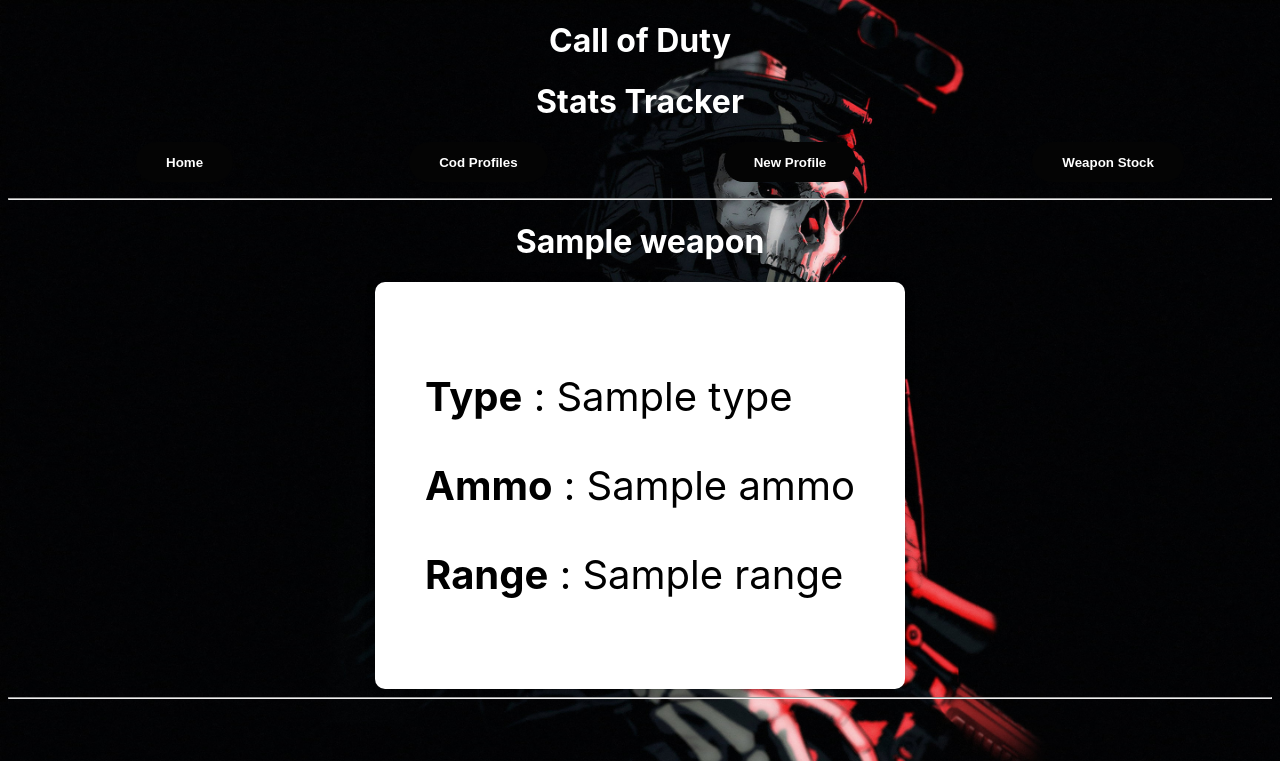
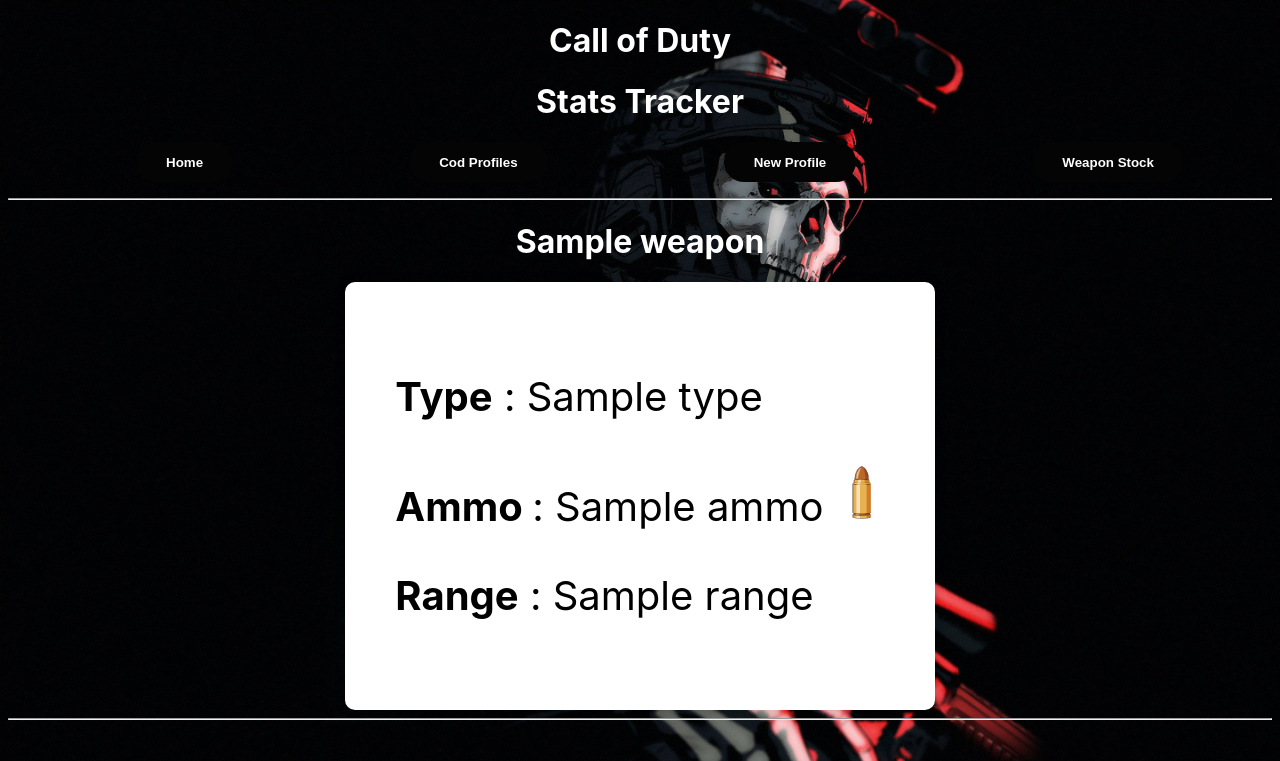
Before and after one commit to TobyKeech/python_project, a Flask app: page /weapons/1 in a window 1280 px wide. Shown: the top 761 px of the page. Run offline with Flask 3, Linux system fonts and the light colour scheme; a database or web service that is not in the repository returns one stand-in record (values such as "Sample title"); some libraries are stand-ins or nearby versions.

Commit message:
weapon image

```diff
--- a/call_of_duty_app/static/style.css
+++ b/call_of_duty_app/static/style.css
@@ -161,6 +161,7 @@
     padding: 0.7vw;
     max-width: 190px;
     transition: .4s;
+    width: fit-content;
   }
 
   .input:hover {
@@ -314,3 +315,8 @@
     max-width: 800px;
     height:auto;
   }
+
+  img[src = "/static/assets/vecteezy_bullet-vector-icon-isolated-on-white-background_6600004.jpg"] {
+    max-width: 50px;
+    height:auto;
+  }
--- a/call_of_duty_app/templates/weapons/show.html
+++ b/call_of_duty_app/templates/weapons/show.html
@@ -23,7 +23,7 @@
                   {% endif %}
                 </div>
         <p><b>Type</b> : {{solo_weapon.type}}</p>
-        <p><b>Ammo</b> : {{solo_weapon.ammo}} </p>
+        <p><b>Ammo </b> : {{solo_weapon.ammo}} <img src="/static/assets/vecteezy_bullet-vector-icon-isolated-on-white-background_6600004.jpg"></p>
         <p><b>Range</b> : {{solo_weapon.range}}</p>
 
             </div>
```
Also changed, not shown: call_of_duty_app/static/assets/vecteezy_bullet-vector-icon-isolated-on-white-background_6600004.jpg (added).
